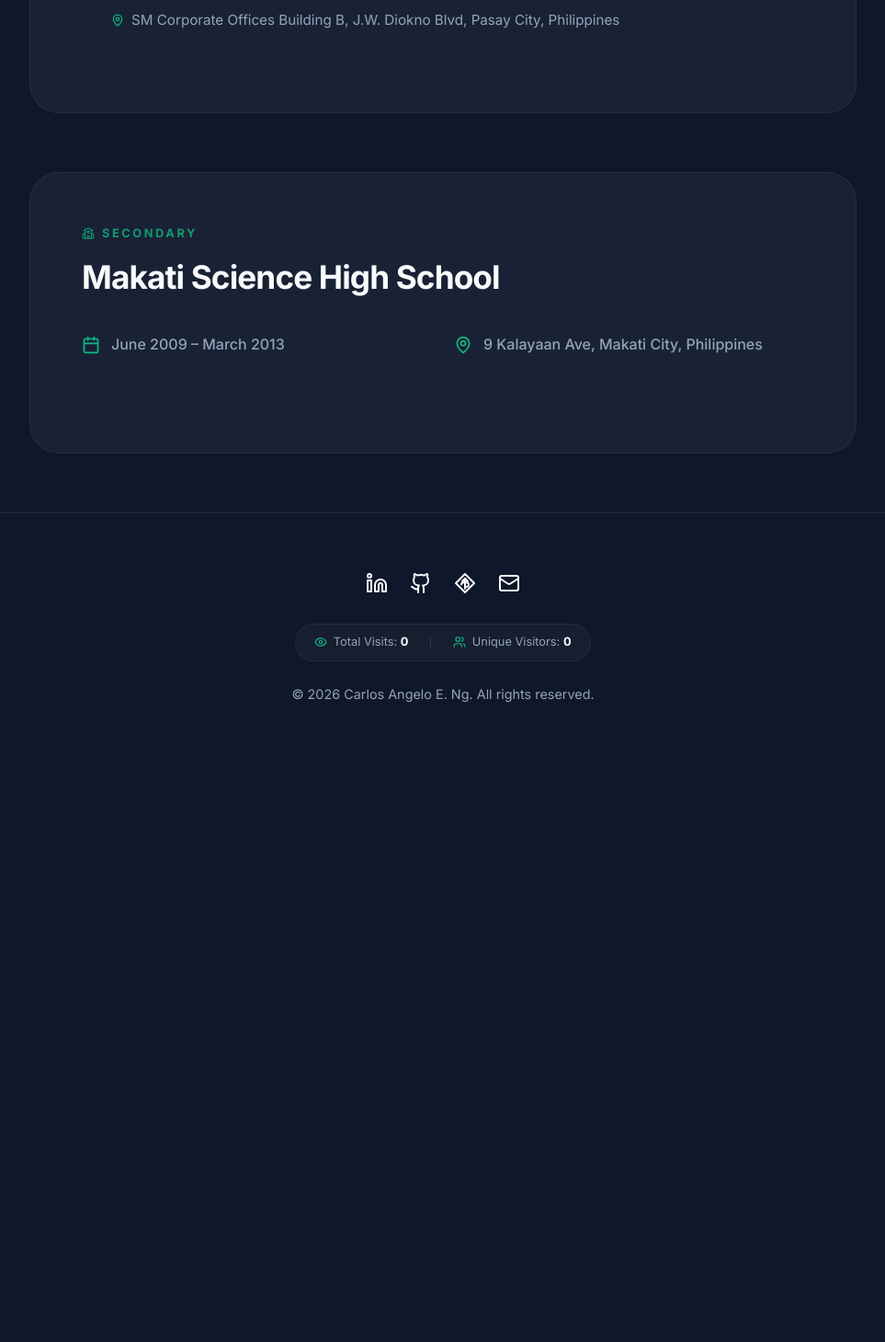
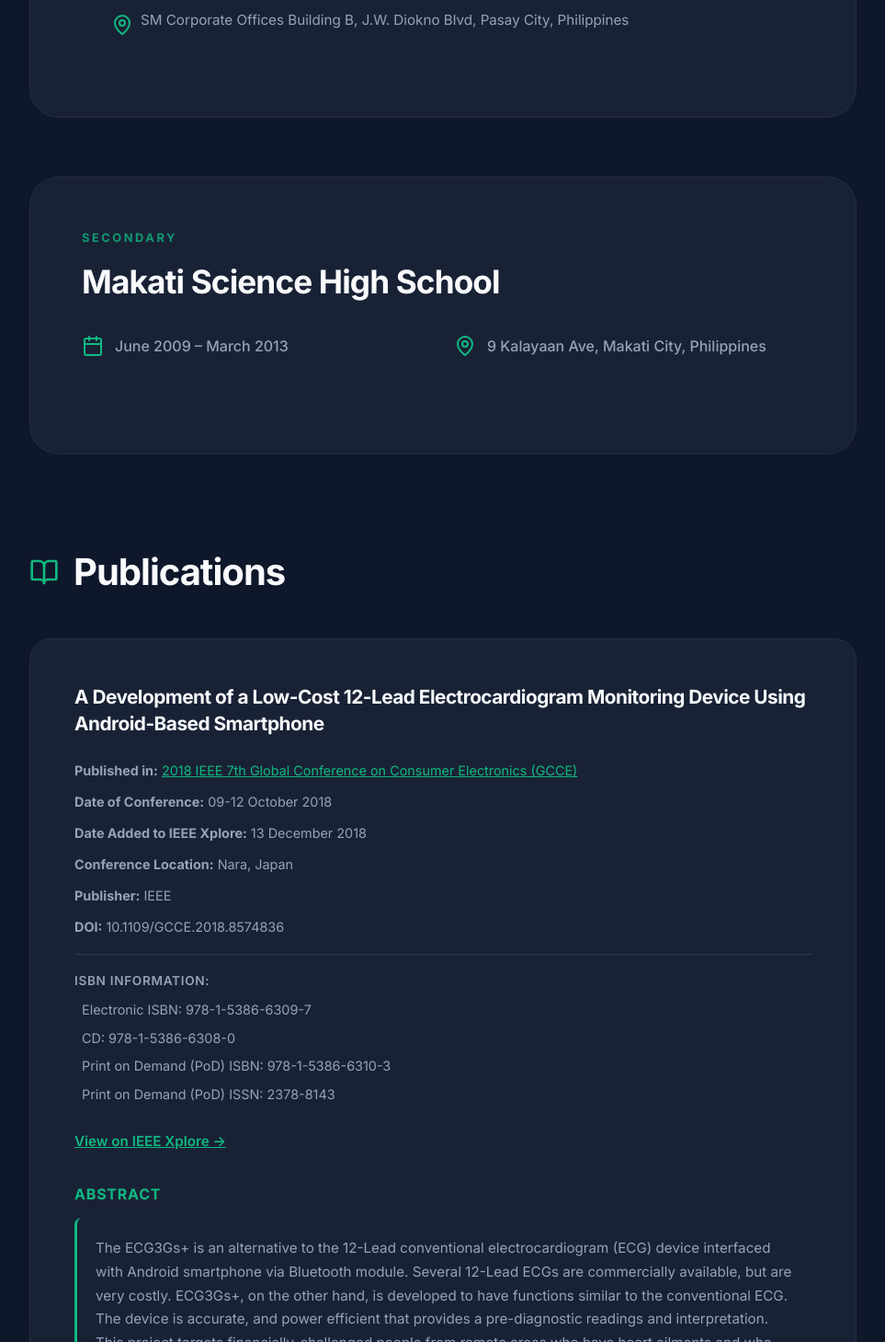
Before and after one commit to cng07/carlosng07, a React (Vite) app: page /education in a window 1280 px wide. Shown: the part 1341-2800 px from the top of the page at 92% size, without its empty margins (158-1121 px from the left). Before the commit the page ends 2171 px from the top, so only its background shows below. Built offline with nearby package versions, Linux system fonts and the light colour scheme; no server answers.

Commit message:
Add publications on education page

```diff
--- a/src/pages/Education.jsx
+++ b/src/pages/Education.jsx
@@ -117,13 +117,12 @@ const Education = () => {
                                 borderRadius: '32px',
                                 border: '1px solid rgba(255,255,255,0.05)',
                                 position: 'relative',
-                                overflow: 'hidden'
+                                overflow: 'hidden',
+                                display: 'flex',
+                                flexDirection: 'column'
                             }}>
                                 {/* Subtle Type Indicator */}
                                 <div style={{
-                                    display: 'flex',
-                                    alignItems: 'center',
-                                    gap: '0.5rem',
                                     fontSize: '0.8rem',
                                     fontWeight: 700,
                                     textTransform: 'uppercase',
@@ -132,11 +131,10 @@ const Education = () => {
                                     marginBottom: '1rem',
                                     opacity: 0.8
                                 }}>
-                                    {edu.type === 'Tertiary' ? <BookOpen size={14} /> : <School size={14} />}
                                     {edu.type}
                                 </div>
 
-                                <div style={{ marginBottom: '2.5rem' }}>
+                                <div style={{ marginBottom: '1.5rem' }}>
                                     <h2 style={{
                                         fontSize: 'clamp(1.5rem, 5vw, 2.2rem)',
                                         marginBottom: '0.75rem',
@@ -147,15 +145,16 @@ const Education = () => {
                                     </h2>
                                     {edu.degree && (
                                         <div style={{
-                                            display: 'inline-block',
-                                            padding: '0.5rem 1rem',
-                                            borderRadius: '12px',
-                                            background: 'linear-gradient(90deg, rgba(var(--primary-rgb), 0.2), transparent)',
-                                            borderLeft: '4px solid var(--primary)',
+                                            display: 'flex',
+                                            alignItems: 'center',
+                                            gap: '0.75rem',
+                                            padding: '0.5rem 0',
                                             color: '#fff',
                                             fontWeight: 600,
-                                            fontSize: '1.1rem'
+                                            fontSize: '1.1rem',
+                                            width: 'fit-content'
                                         }}>
+                                            <GraduationCap size={24} color="var(--primary)" />
                                             {edu.degree}
                                         </div>
                                     )}
@@ -168,11 +167,11 @@ const Education = () => {
                                     marginBottom: '3rem'
                                 }}>
                                     <div style={{ display: 'flex', alignItems: 'center', gap: '0.75rem', color: 'var(--text-muted)' }}>
-                                        <Calendar size={20} color="var(--primary)" />
+                                        <Calendar size={24} color="var(--primary)" />
                                         <span style={{ fontWeight: 500 }}>{edu.period}</span>
                                     </div>
                                     <div style={{ display: 'flex', alignItems: 'center', gap: '0.75rem', color: 'var(--text-muted)' }}>
-                                        <MapPin size={20} color="var(--primary)" />
+                                        <MapPin size={edu.type === 'Tertiary' ? 28 : 24} color="var(--primary)" />
                                         <span style={{ fontWeight: 500 }}>{edu.fullAddress}</span>
                                     </div>
                                 </div>
@@ -187,7 +186,7 @@ const Education = () => {
                                             alignItems: 'center',
                                             gap: '0.6rem'
                                         }}>
-                                            <Award size={22} color="var(--primary)" /> Honors & Achievements
+                                            <Award size={24} color="var(--primary)" /> Honors & Achievements
                                         </h4>
                                         <div style={{
                                             display: 'grid',
@@ -204,7 +203,7 @@ const Education = () => {
                                                     border: '1px solid rgba(255,255,255,0.05)',
                                                     transition: 'all 0.3s ease'
                                                 }}>
-                                                    <Star size={18} style={{ color: '#ffd700', flexShrink: 0, marginTop: '0.1rem' }} />
+                                                    <Star size={24} style={{ color: '#ffd700', flexShrink: 0, marginTop: '0.1rem' }} />
                                                     <span style={{ color: 'var(--text-muted)', fontSize: '0.95rem', lineHeight: '1.5' }}>{h}</span>
                                                 </div>
                                             ))}
@@ -237,7 +236,7 @@ const Education = () => {
                                         </div>
                                         <h4 style={{ color: '#fff', fontSize: '1.2rem', marginBottom: '0.5rem' }}>{edu.scholarship.name}</h4>
                                         <p style={{ color: 'var(--text-muted)', fontSize: '0.95rem', display: 'flex', alignItems: 'flex-start', gap: '0.5rem', lineHeight: '1.5' }}>
-                                            <MapPin size={14} color="var(--primary)" style={{ flexShrink: 0, marginTop: '0.25rem' }} /> {edu.scholarship.fullAddress}
+                                            <MapPin size={24} color="var(--primary)" style={{ flexShrink: 0, marginTop: '0.25rem' }} /> {edu.scholarship.fullAddress}
                                         </p>
                                     </div>
                                 )}
@@ -245,6 +244,116 @@ const Education = () => {
                         </motion.div>
                     ))}
                 </div>
+
+                {/* Publications Section */}
+                <div style={{ marginTop: '6rem', maxWidth: '900px', margin: '6rem auto 0' }}>
+                    <motion.h2
+                        variants={itemVariants}
+                        style={{
+                            fontSize: 'clamp(1.8rem, 6vw, 2.5rem)',
+                            fontWeight: 800,
+                            marginBottom: '2.5rem',
+                            display: 'flex',
+                            alignItems: 'center',
+                            gap: '1rem',
+                            color: 'var(--text-main)'
+                        }}
+                    >
+                        <BookOpen size={32} color="var(--primary)" />
+                        Publications
+                    </motion.h2>
+
+                    <motion.div
+                        variants={itemVariants}
+                        className="glass"
+                        style={{
+                            padding: 'clamp(1.5rem, 5vw, 3rem)',
+                            borderRadius: '24px',
+                            border: '1px solid rgba(255,255,255,0.05)'
+                        }}
+                    >
+                        <h3 style={{
+                            fontSize: '1.3rem',
+                            fontWeight: 700,
+                            marginBottom: '1.5rem',
+                            color: 'var(--text-main)',
+                            lineHeight: 1.4
+                        }}>
+                            A Development of a Low-Cost 12-Lead Electrocardiogram Monitoring Device Using Android-Based Smartphone
+                        </h3>
+
+                        {/* Publication Metadata */}
+                        <div style={{ marginBottom: '2rem', color: 'var(--text-muted)', fontSize: '0.9rem', lineHeight: 1.8 }}>
+                            <p style={{ marginBottom: '0.5rem' }}>
+                                <strong>Published in:</strong> <a href="https://ieeexplore.ieee.org/xpl/conhome/8555972/proceeding" target="_blank" rel="noopener noreferrer" style={{ color: 'var(--primary)', textDecoration: 'underline' }}>2018 IEEE 7th Global Conference on Consumer Electronics (GCCE)</a>
+                            </p>
+                            <p style={{ marginBottom: '0.5rem' }}>
+                                <strong>Date of Conference:</strong> 09-12 October 2018
+                            </p>
+                            <p style={{ marginBottom: '0.5rem' }}>
+                                <strong>Date Added to IEEE Xplore:</strong> 13 December 2018
+                            </p>
+                            <p style={{ marginBottom: '0.5rem' }}>
+                                <strong>Conference Location:</strong> Nara, Japan
+                            </p>
+                            <p style={{ marginBottom: '0.5rem' }}>
+                                <strong>Publisher:</strong> IEEE
+                            </p>
+                            <p style={{ marginBottom: '0.5rem' }}>
+                                <strong>DOI:</strong> 10.1109/GCCE.2018.8574836
+                            </p>
+
+                            <div style={{ marginTop: '1rem', paddingTop: '1rem', borderTop: '1px solid rgba(255,255,255,0.1)' }}>
+                                <p style={{ marginBottom: '0.4rem', fontSize: '0.85rem', fontWeight: 600, textTransform: 'uppercase', letterSpacing: '0.05em' }}>
+                                    ISBN Information:
+                                </p>
+                                <p style={{ marginBottom: '0.3rem', marginLeft: '0.5rem' }}>
+                                    Electronic ISBN: 978-1-5386-6309-7
+                                </p>
+                                <p style={{ marginBottom: '0.3rem', marginLeft: '0.5rem' }}>
+                                    CD: 978-1-5386-6308-0
+                                </p>
+                                <p style={{ marginBottom: '0.3rem', marginLeft: '0.5rem' }}>
+                                    Print on Demand (PoD) ISBN: 978-1-5386-6310-3
+                                </p>
+                                <p style={{ marginLeft: '0.5rem' }}>
+                                    Print on Demand (PoD) ISSN: 2378-8143
+                                </p>
+                            </div>
+
+                            <p style={{ marginTop: '1.5rem' }}>
+                                <a href="https://ieeexplore.ieee.org/document/8574836" target="_blank" rel="noopener noreferrer" style={{ color: 'var(--primary)', textDecoration: 'underline', fontSize: '0.95rem', fontWeight: 600 }}>
+                                    View on IEEE Xplore →
+                                </a>
+                            </p>
+                        </div>
+
+                        {/* Abstract Section */}
+                        <div style={{ marginBottom: '1.5rem' }}>
+                            <h4 style={{
+                                fontSize: '1rem',
+                                fontWeight: 700,
+                                marginBottom: '0.75rem',
+                                color: 'var(--primary)',
+                                textTransform: 'uppercase',
+                                letterSpacing: '0.05em'
+                            }}>
+                                Abstract
+                            </h4>
+                            <p style={{
+                                color: 'var(--text-muted)',
+                                fontSize: '0.95rem',
+                                lineHeight: 1.7,
+                                background: 'rgba(var(--primary-rgb), 0.05)',
+                                padding: '1.25rem',
+                                borderLeft: '3px solid var(--primary)',
+                                borderRadius: '8px'
+                            }}>
+                                The ECG3Gs+ is an alternative to the 12-Lead conventional electrocardiogram (ECG) device interfaced with Android smartphone via Bluetooth module. Several 12-Lead ECGs are commercially available, but are very costly. ECG3Gs+, on the other hand, is developed to have functions similar to the conventional ECG. The device is accurate, and power efficient that provides a pre-diagnostic readings and interpretation. This project targets financially-challenged people from remote areas who have heart ailments and who wanted their ECGs checked. It is capable of reading the R-R Interval, QRS Interval, Heart Rate, and Heart Rhythm. Through Bluetooth Module, ECG3Gs+ is connected to Android smartphone. An Android-based application was developed to display the ECG waveform and readings. The parallel testing of ECG3Gs+ and the conventional ECG machine yielded 92.43% accuracy for R-R Interval, 89.24% for QRS Interval, 91.62% for Heart Rate, and 100% for Heart Rhythm. The prototype is power efficient with 815.85 mW power rating.
+                            </p>
+                        </div>
+                    </motion.div>
+                </div>
             </motion.div>
         </main>
     );
```
